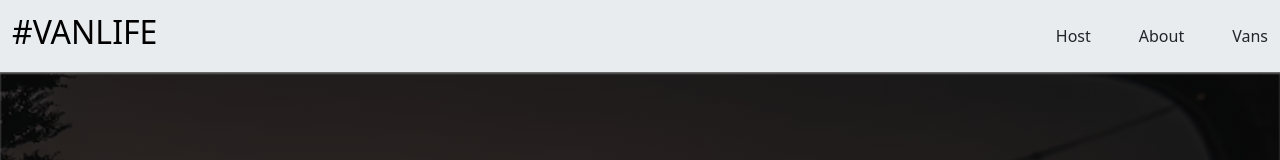
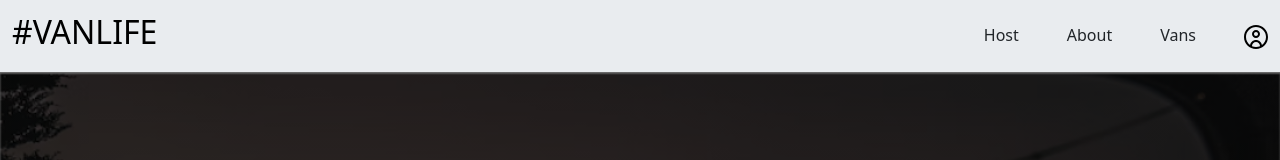
Before and after one commit to Adebayoisreal122/Vanlife, a React (Vite) app: page /#/ in a window 1280 px wide. Shown: the top 160 px of the page. Built offline with nearby package versions, Linux system fonts and the light colour scheme.

Commit message:
i made changes in app.jsx

```diff
--- a/src/App.jsx
+++ b/src/App.jsx
@@ -14,6 +14,7 @@ import HostVans from './components/HostVans';
 import HostIncome from './components/HostIncome';
 import HostReview from './components/HostReview';
 import HostDash from './components/HostDash';
+import Signin from './components/Signin';
 
 function App() {
   const [count, setCount] = useState(0)
@@ -26,6 +27,8 @@ function App() {
   <Route path="/" element={<Layout/>}>
     <Route path="/" element={<Home/>} />
     <Route path="*" element={<NotFound/>} />
+    <Route path="/signin" element={<Signin/>} />
+
     <Route path="/home" element={<Navigate to="/" />} />
     <Route path="/about" element={<About/>} />
     <Route path="/vans" element={<Vandetails/>}>
--- a/src/components/Navbar.jsx
+++ b/src/components/Navbar.jsx
@@ -7,7 +7,8 @@ const Navbar = () => {
   const navLinks = [
     {
       name: "Host",
-      path: "/host"
+      path: "/host",
+      icon: ""
     },
     {
       name: "About",
@@ -15,8 +16,15 @@ const Navbar = () => {
     },
     {
       name: "Vans",
-      path: "/vans"
+      path: "/vans",
+      icon: ""
     },
+    {
+      name: "signin",
+      path: "/signin",
+      icon: "/src/assets/images/user.svg"
+    },
+
   ]
   return (
     <>
@@ -29,12 +37,15 @@ const Navbar = () => {
                 navLinks.map((data, i) => {
                     return (
                         <div key={i}>
-                            <NavLink  className={({isActive}) => (isActive? "text-info fw-bolder underline":"text-dark text-decoration-none")}  to={data.path}>{data.name}</NavLink>
+                            <NavLink  className={({isActive}) => (isActive? "text-info fw-bolder underline":"text-dark text-decoration-none")}  to={data.path}>
+                            {data.name === "signin" ? <img src={data.icon} alt={data.name} style={{height:24,   width:24}} />: data.name }
+                             </NavLink>
                         </div>
                     );
-                })
-            }
+                  })
+                }
                 </div>
+
     </div>
   </div>
 </nav>
--- /dev/null
+++ b/src/components/Signin.jsx
@@ -0,0 +1,9 @@
+import React from 'react'
+
+const Signin = () => {
+  return (
+    <div>Signin</div>
+  )
+}
+
+export default Signin
```
Also changed, not shown: src/assets/images/user.svg (added).
